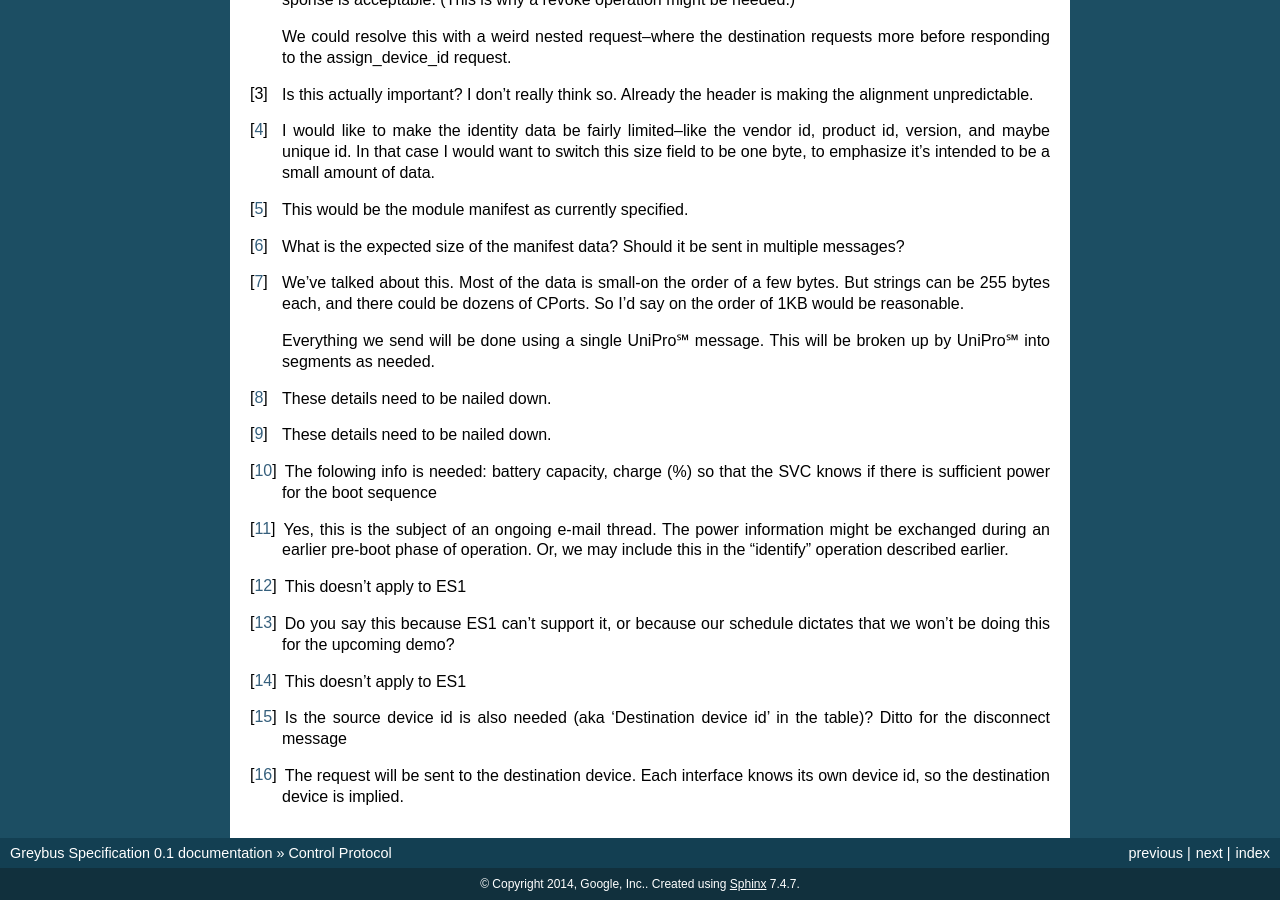
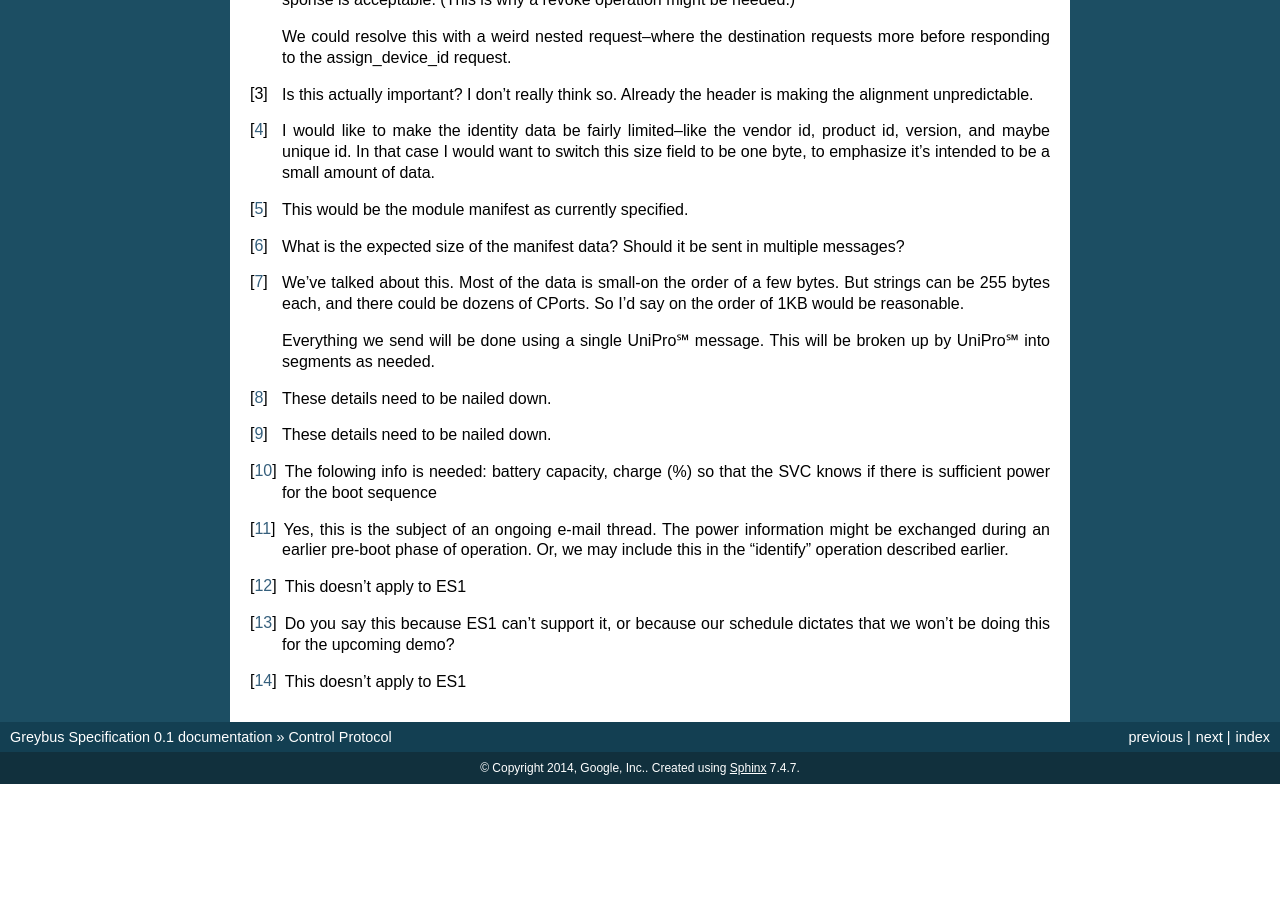
Before and after one commit to projectara/greybus-spec, a Sphinx documentation site: the page built from source/control.rst, in a window 1280 px wide and 900 px high, scrolled down 12130 px. Built offline with Sphinx 7.4.7, drawn with Linux system fonts in a browser that asks for light colours; after the commit the page ends 12914 px from its top, so only the background shows below that.

Commit message:
Control Protocol: resolve unneeded footnote in Peer Request
These footnotes are no longer needed, so remove them.

Reviewed-by: Marti Bolivar <mbolivar@leaflabs.com>
Signed-off-by: Greg Kroah-Hartman <greg@kroah.com>

```diff
--- a/source/control.rst
+++ b/source/control.rst
@@ -1318,10 +1318,3 @@ The disable route response contains only the status byte.
         schedule dictates that we won't be doing this for the upcoming demo?
 
 .. [#ct] This doesn't apply to ES1
-
-.. [#cu] Is the source device id is also needed (aka 'Destination
-         device id' in the table)? Ditto for the disconnect message
-
-.. [#cv] The request will be sent to the destination device.  Each
-         interface knows its own device id, so the destination device
-         is implied.
```
Also changed, not shown: other parts of source/control.rst (+1 -1 lines).
